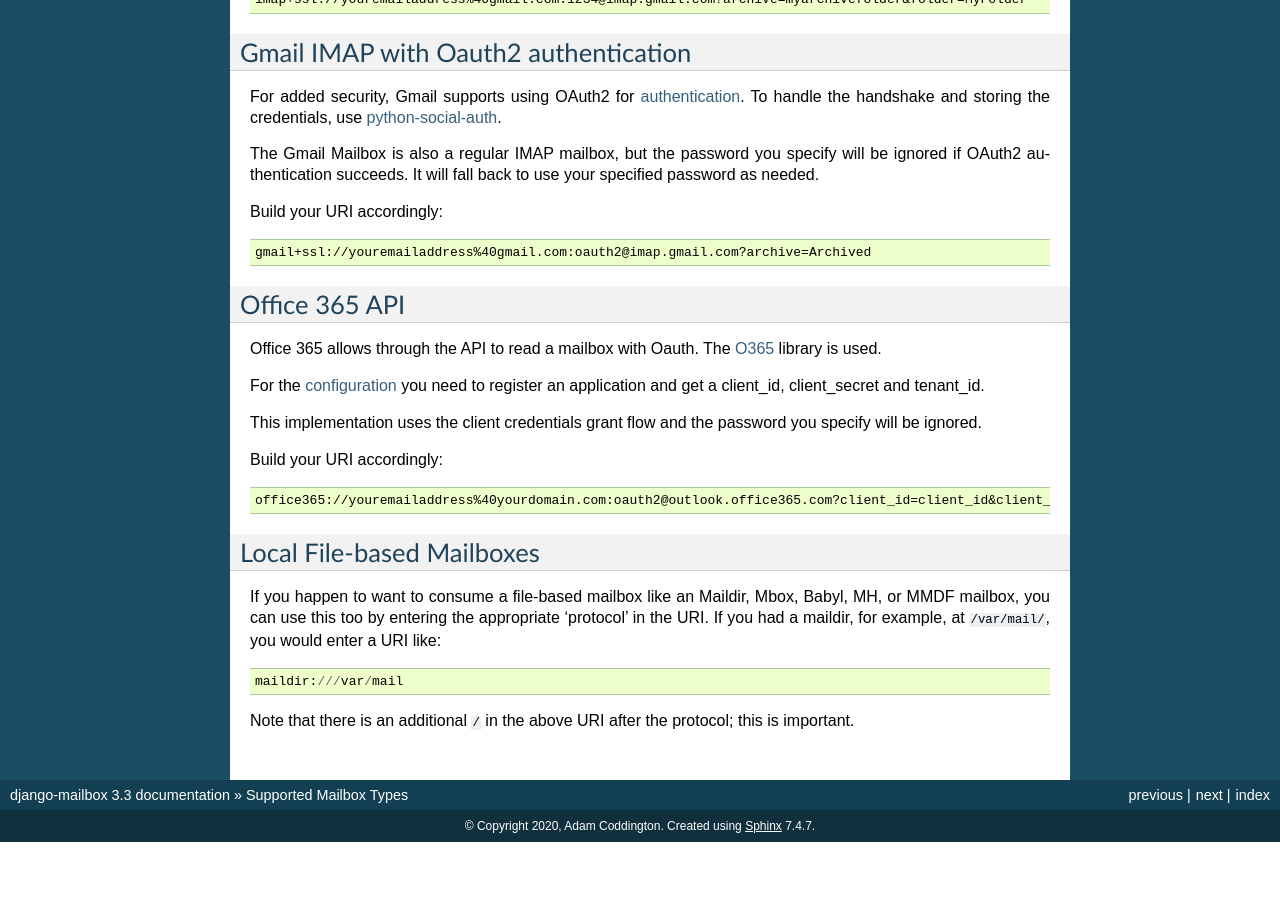
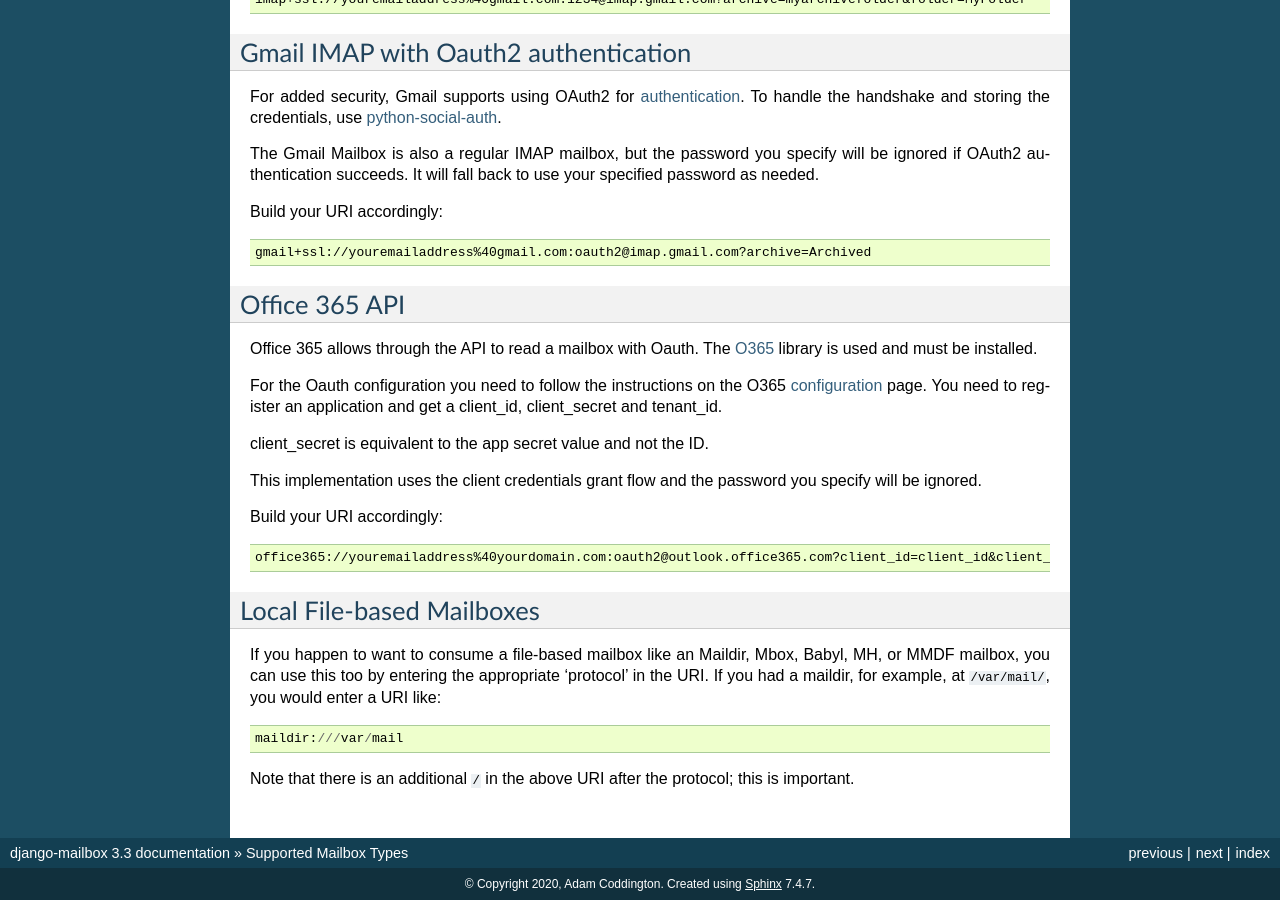
Before and after one commit to coddingtonbear/django-mailbox, a Sphinx documentation site: the page built from docs/topics/mailbox_types.rst, in a window 1280 px wide and 900 px high, scrolled down 1245 px. Built offline with Sphinx 7.4.7, drawn with Linux system fonts in a browser that asks for light colours; before the commit the page ends 2087 px from its top, so only the background shows below that.

Commit message:
Change to documentation regarding Office365 configuration

```diff
--- a/docs/topics/mailbox_types.rst
+++ b/docs/topics/mailbox_types.rst
@@ -121,12 +121,15 @@
 -------------------------------------
 
 Office 365 allows through the API to read a mailbox with Oauth.
-The O365_ library is used.
+The O365_ library is used and must be installed.
 
 .. _O365: https://github.com/O365/python-o365
 .. _configuration: https://github.com/O365/python-o365#authentication
 
-For the configuration_ you need to register an application and get a client_id, client_secret and tenant_id.
+For the Oauth configuration you need to follow the instructions on the O365 configuration_ page.
+You need to register an application and get a client_id, client_secret and tenant_id.
+
+client_secret is equivalent to the app secret value and not the ID.
 
 This implementation uses the client credentials grant flow and the password you specify will be ignored.
 
```
